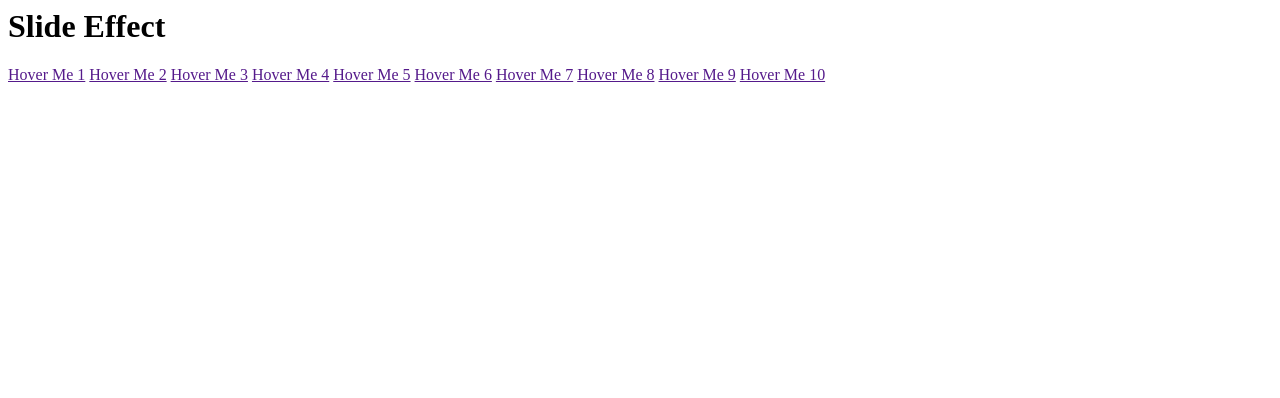
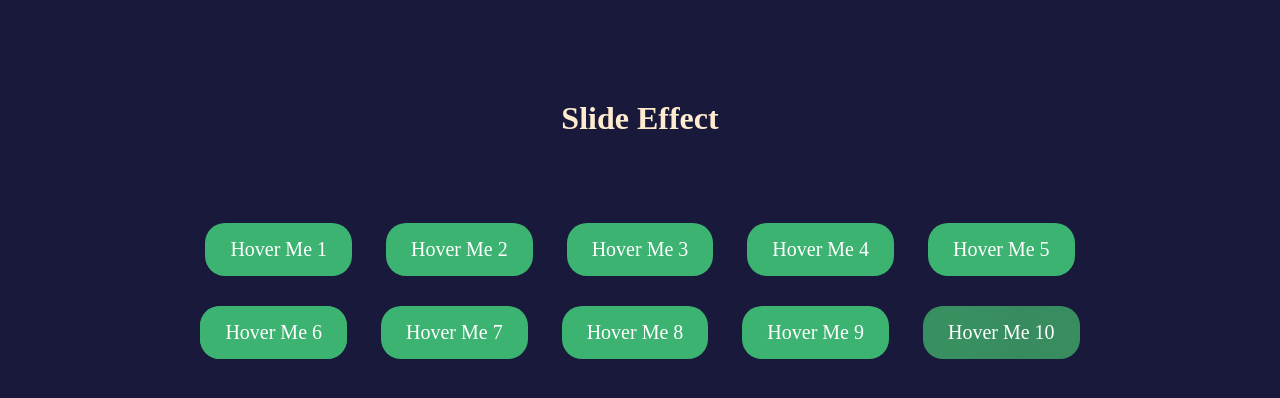
Before and after one commit to shaikhaayesha612/buttonhovereffect, a plain HTML site: page index.html in a window 1280 px wide. Drawn offline with Linux system fonts and the light colour scheme.

Commit message:
Update index.html
Changed linked stylesheet name from buttonhovereffect.css to index.css

```diff
--- a/index.html
+++ b/index.html
@@ -1,7 +1,7 @@
 <html>
     <head>
         <title> Button Hover Effect (Slide Effect) </title>
-        <link rel="stylesheet" href="buttonhovereffect.css"/>
+        <link rel="stylesheet" href="index.css"/>
     </head>
 
     <body>
```
